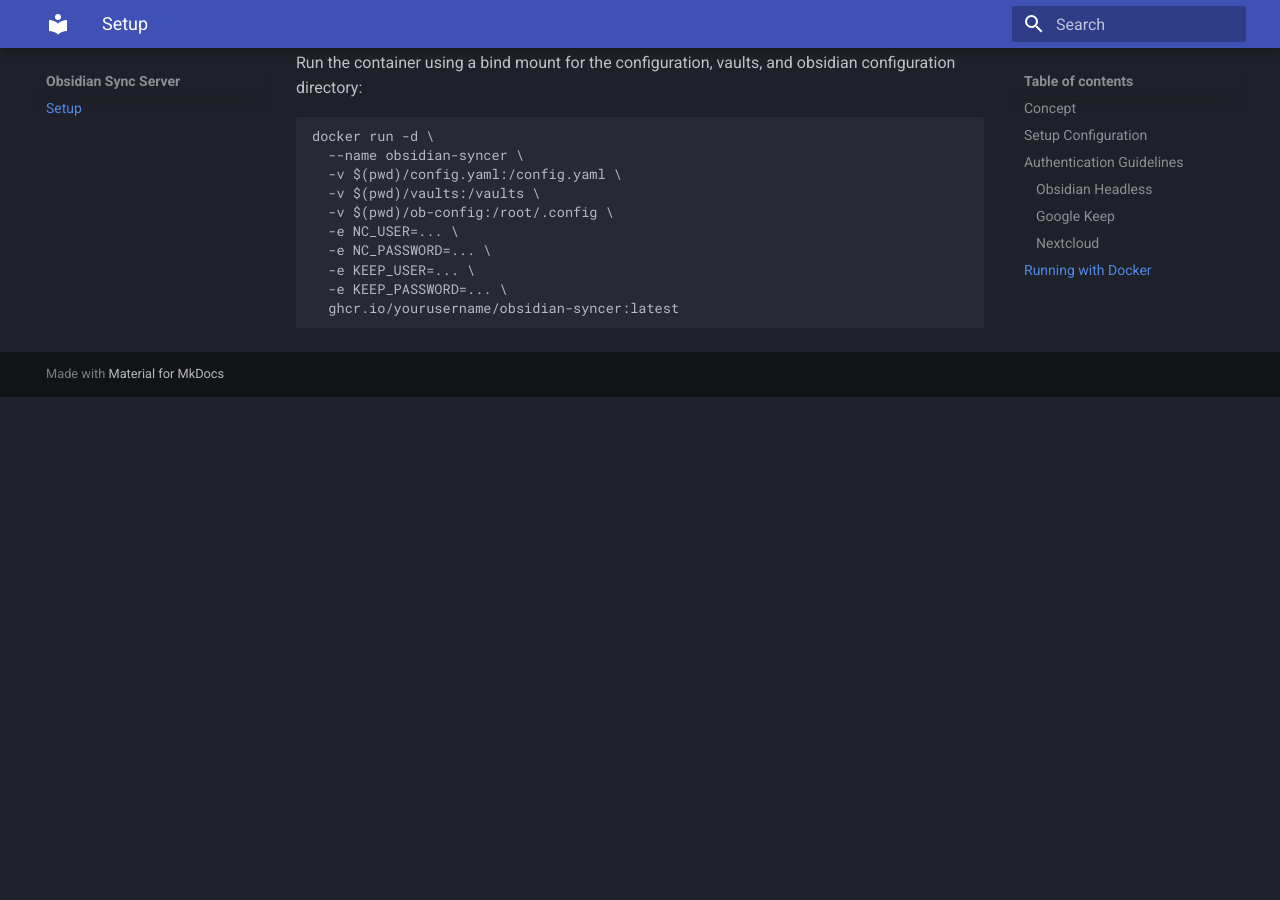
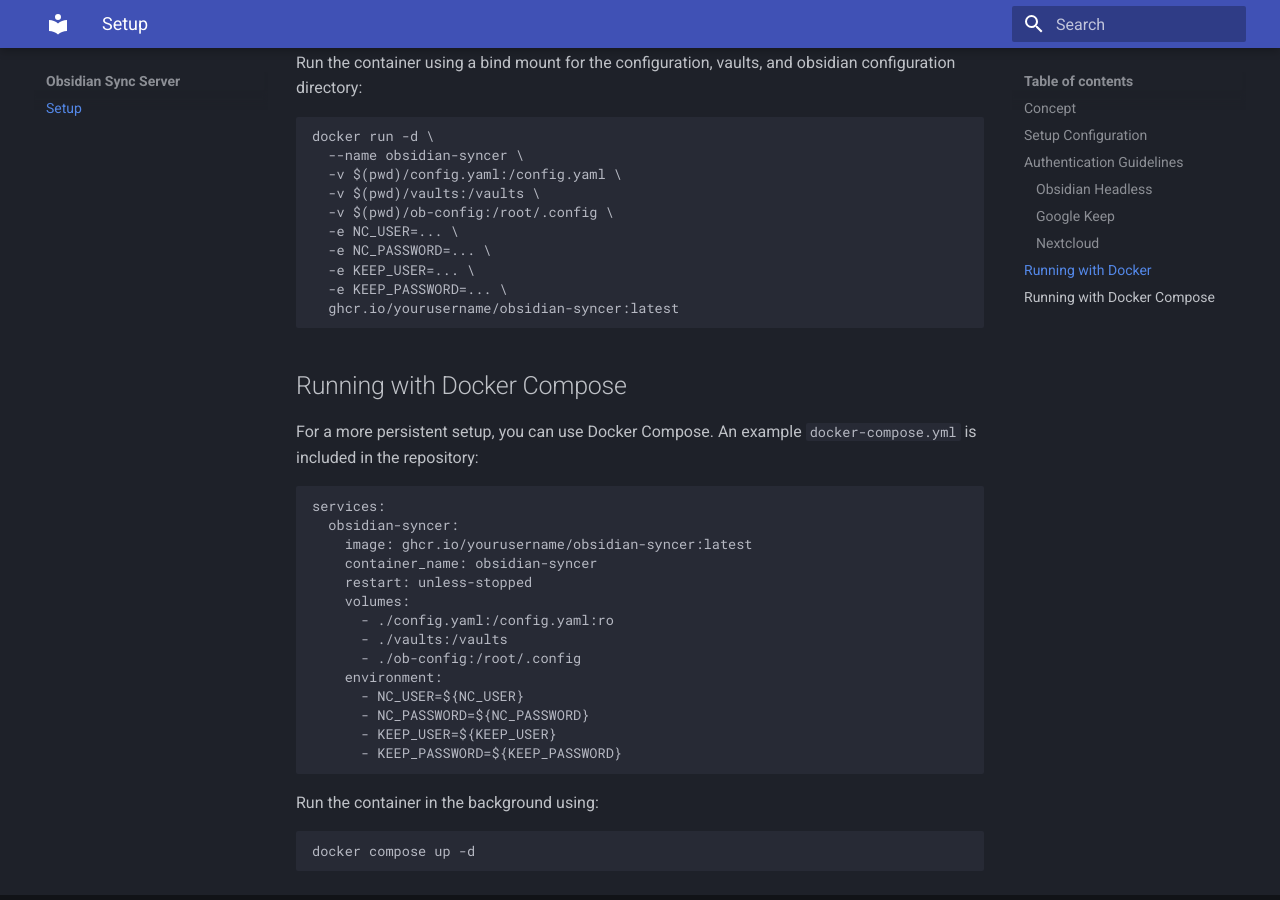
Before and after one commit to janLo/obsidian-syncer, an MkDocs documentation site: the page built from docs/index.md, in a window 1280 px wide and 900 px high, scrolled down 1634 px. Built offline with MkDocs 1.6.1 and Material for MkDocs 9.7.7, drawn with Linux system fonts in a browser that asks for light colours; before the commit the page ends 2031 px from its top, so only the background shows below that.

Commit message:
docs: write comprehensive README and include docker-compose.yml

````diff
--- a/docs/index.md
+++ b/docs/index.md
@@ -71,3 +71,30 @@
   -e KEEP_PASSWORD=... \
   ghcr.io/yourusername/obsidian-syncer:latest
 ```
+
+## Running with Docker Compose
+
+For a more persistent setup, you can use Docker Compose. An example `docker-compose.yml` is included in the repository:
+
+```yaml
+services:
+  obsidian-syncer:
+    image: ghcr.io/yourusername/obsidian-syncer:latest
+    container_name: obsidian-syncer
+    restart: unless-stopped
+    volumes:
+      - ./config.yaml:/config.yaml:ro
+      - ./vaults:/vaults
+      - ./ob-config:/root/.config
+    environment:
+      - NC_USER=${NC_USER}
+      - NC_PASSWORD=${NC_PASSWORD}
+      - KEEP_USER=${KEEP_USER}
+      - KEEP_PASSWORD=${KEEP_PASSWORD}
+```
+
+Run the container in the background using:
+
+```bash
+docker compose up -d
+```
````
Also changed, not shown: README.md (+100 -0 lines), docker-compose.yml (added, +14 -0 lines).
